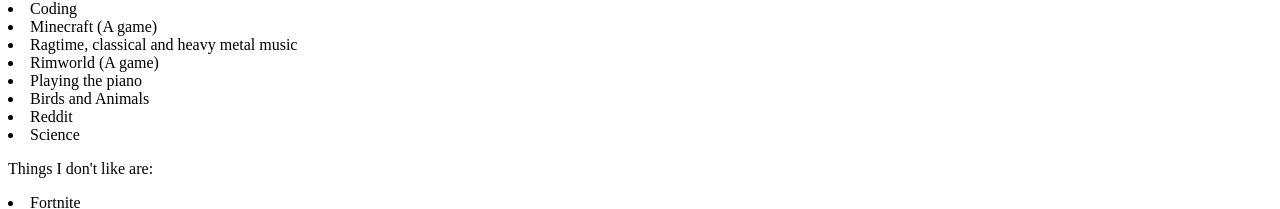
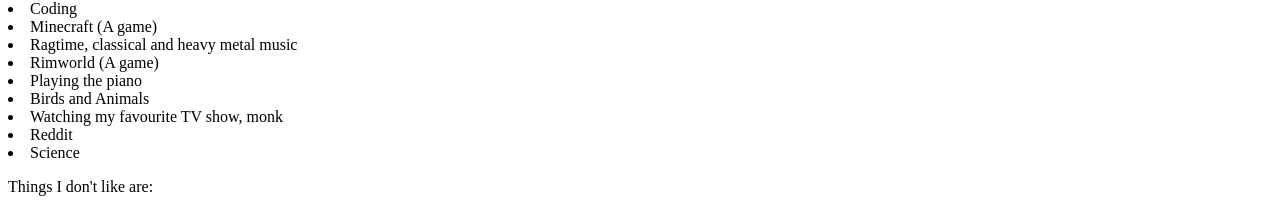
Before and after one commit to Naoiph/Naoiph.github.io, a plain HTML site: page index.html in a window 1280 px wide. Shown: the part 841-1050 px from the top of the page. Drawn offline with Linux system fonts and the light colour scheme.

Commit message:
Update index.html

```diff
--- a/index.html
+++ b/index.html
@@ -30,6 +30,7 @@
 <li>Rimworld (A game)</li>
 <li>Playing the piano</li>
 <li>Birds and Animals</li>
+<li>Watching my favourite TV show, monk</li>
 <li>Reddit</li>
 <li>Science</li>
 <p>Things I don't like are:</p>
```
